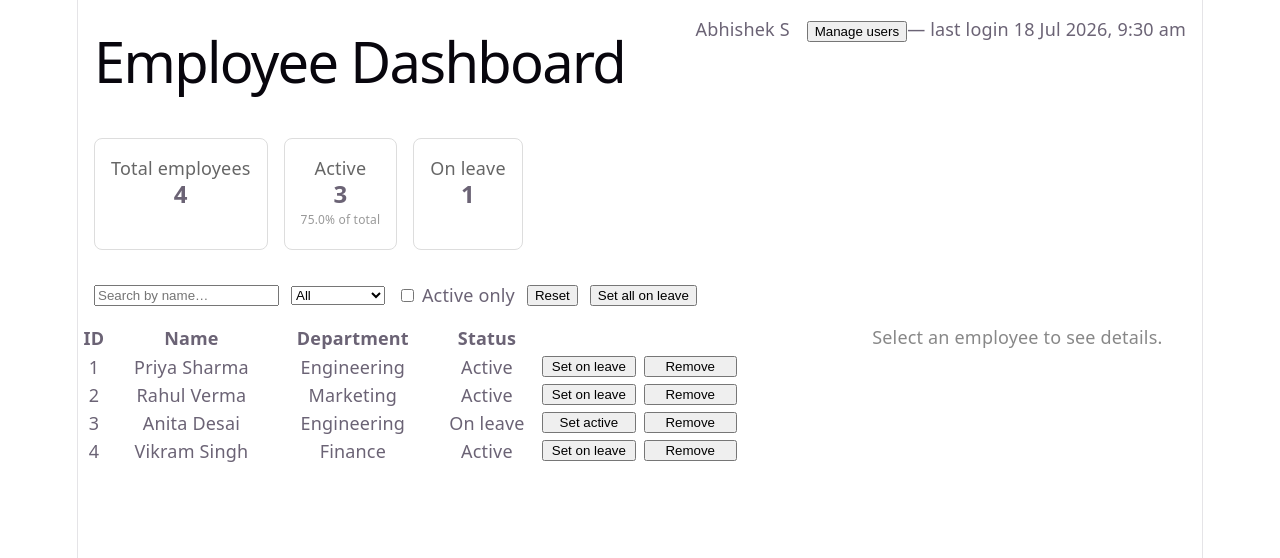
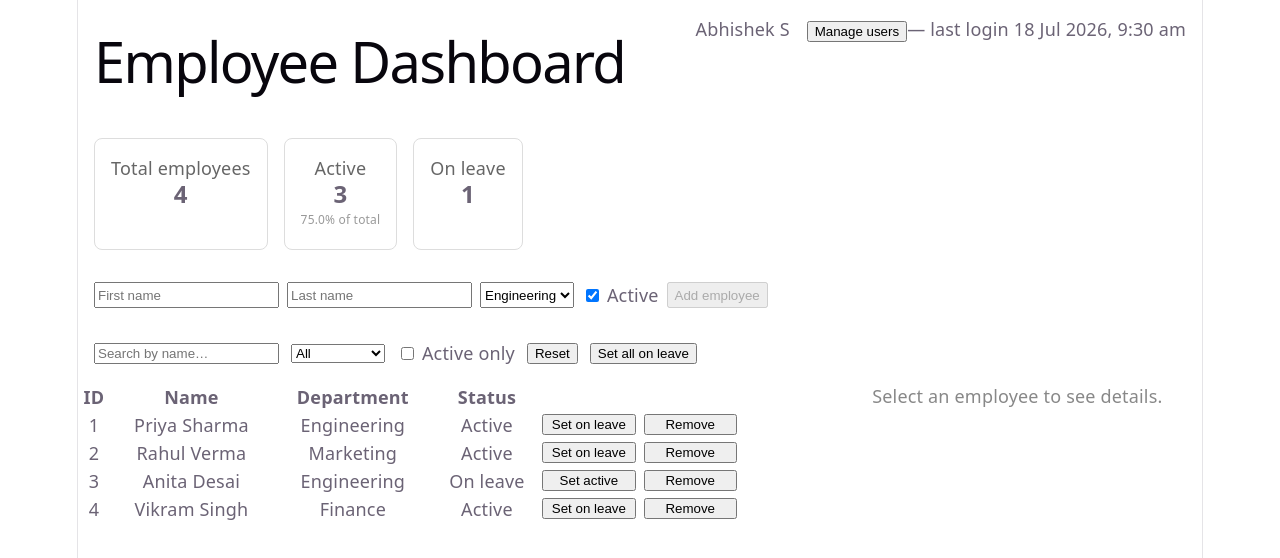
Before and after one commit to abhisinghdev03/employee-dashboard, a React (Vite) app: page / in a window 1280 px wide. Shown: the top 558 px of the page. Built offline with nearby package versions, Linux system fonts and the light colour scheme.

Commit message:
feat: controlled Add Employee form with validation-gated submit

```diff
--- a/src/App.jsx
+++ b/src/App.jsx
@@ -2,6 +2,7 @@ import Header from "./components/Header.jsx";
 import StatsSection from "./components/StatsSection.jsx";
 import EmployeeList from "./components/EmployeeList.jsx";
 import EmployeeDetail from "./components/EmployeeDetail.jsx"
+import AddEmployeeForm from "./components/AddEmployeeForm.jsx";
 import { useState } from "react";
 
 function App() {
@@ -65,11 +66,15 @@ function App() {
     );
   }
 
+  function handleAddEmployee(employee) {
+    setEmployees(prev => [...prev, employee]);   // new array, appended
+  }
+
   return (
     <>
       <Header user={user} />
       <StatsSection employees={visibleEmployees} />
-
+      <AddEmployeeForm onAdd={handleAddEmployee} />
       <div style={{ padding: 16, display: "flex", gap: 12, alignItems: "center" }}>
 
         {/* ---------- SEARCH BOX --------- */}
--- /dev/null
+++ b/src/components/AddEmployeeForm.jsx
@@ -0,0 +1,39 @@
+import { useState } from "react";
+
+const EMPTY = { firstName: "", lastName: "", department: "Engineering", active: true };
+
+function AddEmployeeForm({ onAdd }) {
+  const [form, setForm] = useState(EMPTY);
+
+  function handleChange(e) {
+    const { name, value, type, checked } = e.target;
+    setForm(prev => ({ ...prev, [name]: type === "checkbox" ? checked : value }));
+  }
+
+  function handleSubmit(e) {
+    e.preventDefault();
+    onAdd({ ...form, id: crypto.randomUUID() });   // hand completed employee up to App
+    setForm(EMPTY);                                 // reset by clearing state
+  }
+
+  const isValid = form.firstName.trim() !== "" && form.lastName.trim() !== "";
+
+  return (
+    <form onSubmit={handleSubmit} style={{ display: "flex", gap: 8, padding: 16, flexWrap: "wrap" }}>
+      <input name="firstName" value={form.firstName} onChange={handleChange} placeholder="First name" />
+      <input name="lastName"  value={form.lastName}  onChange={handleChange} placeholder="Last name" />
+      <select name="department" value={form.department} onChange={handleChange}>
+        <option>Engineering</option>
+        <option>Marketing</option>
+        <option>Finance</option>
+      </select>
+      <label>
+        <input type="checkbox" name="active" checked={form.active} onChange={handleChange} />
+        {" "}Active
+      </label>
+      <button type="submit" disabled={!isValid}>Add employee</button>
+    </form>
+  );
+}
+
+export default AddEmployeeForm;
```
